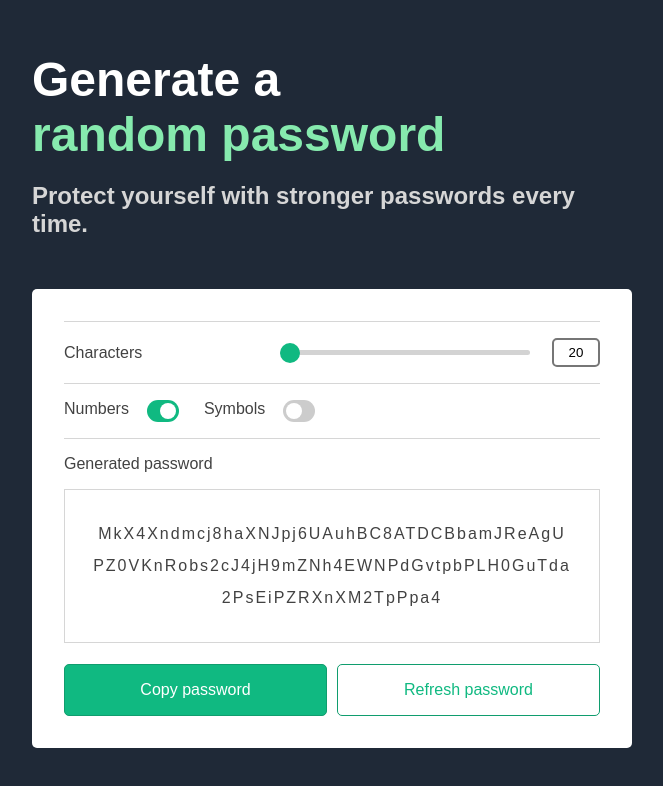
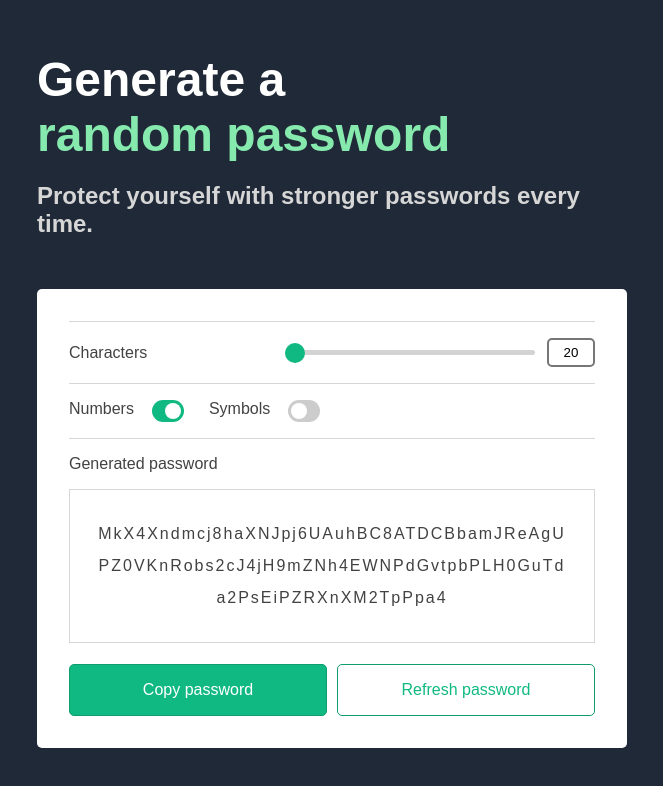
Before and after one commit to BCNix/password-generator, a plain HTML site: page index.html in a window 1280 px wide. Shown: the whole page, without its empty margins (308-971 px from the left). Drawn offline with Linux system fonts and the light colour scheme; a web font is replaced by a local one.

Commit message:
Add media queries for responsive display

```diff
--- a/styles/style.css
+++ b/styles/style.css
@@ -28,12 +28,10 @@ body{
 
 main{
     display: flex;
-    height: 100vh;
     flex-direction: column;
     justify-content: center;
-    width: 600px;
+    padding: 1rem 2rem;
     margin: 0 auto;
-    /* border: 5px solid white; */
 }
 
 h1{
@@ -73,6 +71,7 @@ h1 span{
 
 .char-input{
     display: flex;
+    justify-content: end;
     align-items: center;
     gap: 20px;
 }
@@ -128,8 +127,6 @@ h1 span{
     white-space: nowrap;
 }
 
-
-
 .container-style{
     padding: 1rem 0;
     --border: 1px solid #D6D6D6;
@@ -137,7 +134,6 @@ h1 span{
 }
 
 /* === Numbers and Symbols Toggle Section === */
-
 .customize-pass-container{
     display: flex;
     align-items: center;
@@ -152,10 +148,8 @@ h1 span{
 
 
 /* Toggle Switch */
-
 .switch {
     position: relative;
-    /* display: inline-block; */
     width: 32px;
     height: 22px;
 }
@@ -221,7 +215,6 @@ input:checked + .slider:before {
 }
 
 .gen-password-container{
-    /* margin: 2rem 0; */
     padding: 1.75rem;
     border: 1px solid #D6D6D6;
 }
@@ -236,6 +229,7 @@ input:checked + .slider:before {
 /* === Buttons for Copy & Refresh Password Section === */
 .btn-container{
     display: flex;
+    flex-wrap: wrap;
     gap: 10px;
     padding-top: 5px;
 
@@ -270,3 +264,66 @@ input:checked + .slider:before {
 .btn-white:hover{
     color: white;
 }
+
+@media (min-width: 375px){
+    main{
+        min-height: 100vh;
+    }
+
+    h1{
+        font-size: 2.45rem;
+    }
+
+    .main-tagline{
+        font-size: 1.45rem;
+    }
+
+    .customize-char-count{
+        gap: 10px;
+    }
+
+    /* === Character Count Section === */
+    .char-input{
+        gap: 10px;
+    }
+
+    .range-slider{
+        width: 100px;
+    }
+}
+
+@media (min-width: 415px){
+    h1{
+        font-size: 2.75rem;
+    }
+
+    .main-tagline{
+        font-size: 1.5rem;
+    }
+
+    /* === Character Count Section === */
+    .range-slider{
+        width: 150px;
+    }
+}
+
+@media (min-width: 563px){
+    h1{
+        font-size: 3rem;
+    }
+
+    .main-tagline{
+        font-size: 1.5rem;
+    }
+
+    /* === Character Count Section === */
+    .range-slider{
+        width: 250px;
+    }
+}
+
+@media (min-width: 1180px){
+    main{
+        width: 654px;
+    }
+}
```
